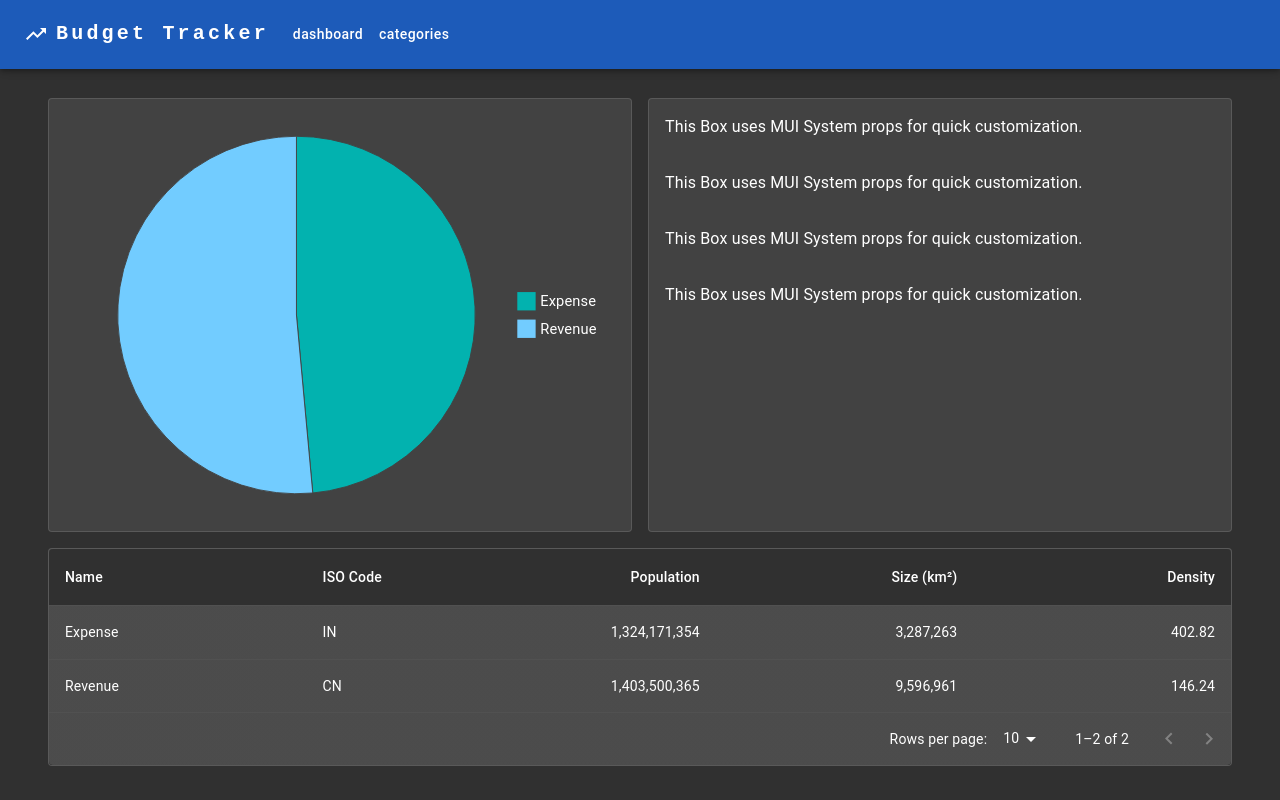
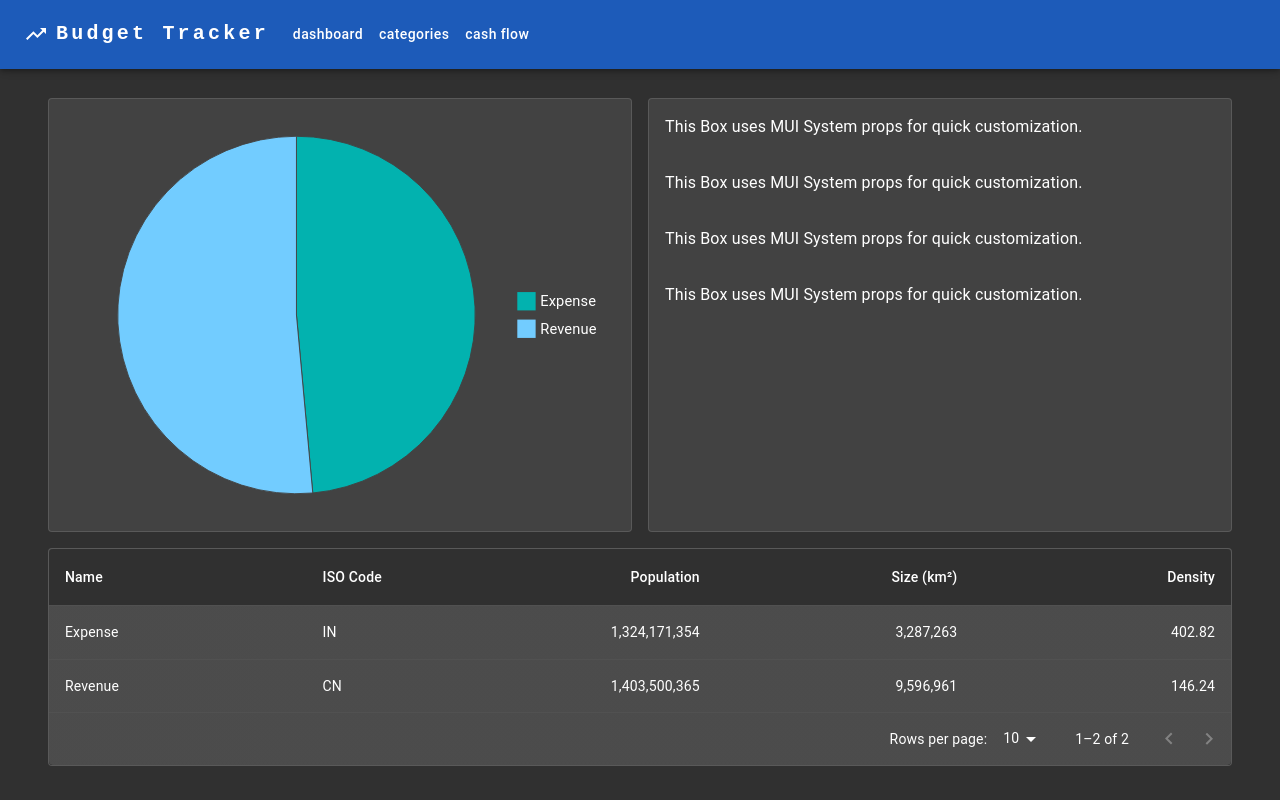
Before and after one commit to dvdprr6/BudgetTracker, a React (Vite) app in the folder ui/: page /BudgetTracker/dashboard in a window 1280 px wide. Built offline with nearby package versions, Linux system fonts and the light colour scheme; the HTML template or start-up script is replaced by a standard one.

Commit message:
add cashflow page

```diff
--- /dev/null
+++ b/ui/src/components/cashFlow/CashFlow.tsx
@@ -0,0 +1,12 @@
+import { Grid } from '@mui/material'
+
+const CashFlow = () => {
+
+  return(
+    <Grid container spacing={2}>
+      <p>Cash Flow Page</p>
+    </Grid>
+  )
+}
+
+export default CashFlow
--- /dev/null
+++ b/ui/src/components/cashFlow/CashFlowPage.tsx
@@ -0,0 +1,6 @@
+import { Navigation } from '@budgettracker-components-navigation'
+import CashFlow from './CashFlow'
+
+const CashFlowPage = () => <Navigation component={<CashFlow />} />
+
+export default CashFlowPage
--- /dev/null
+++ b/ui/src/components/cashFlow/index.tsx
@@ -0,0 +1,3 @@
+import CashFlowPage from './CashFlowPage'
+
+export { CashFlowPage }
--- a/ui/src/components/navigation/Navigation.tsx
+++ b/ui/src/components/navigation/Navigation.tsx
@@ -3,7 +3,7 @@ import MenuIcon from '@mui/icons-material/Menu'
 import TrendingUpIcon from '@mui/icons-material/TrendingUp'
 import { AppBar, Box, Toolbar, IconButton, Typography, Menu, Container, Button, MenuItem } from '@mui/material'
 import { styled } from '@mui/material/styles'
-import { DASHBOARD_REDIRECT, CATEGORIES_REDIRECT } from '@budgettracker-utils'
+import { DASHBOARD_REDIRECT, CATEGORIES_REDIRECT, CASH_FLOW_REDIRECT } from '@budgettracker-utils'
 import { useNavigate } from 'react-router-dom'
 
 const DrawerHeader = styled('div')(({ theme }) => ({
@@ -114,10 +114,13 @@ const Navigation: FC<{ component: ReactNode }> = (props) => {
             </Typography>
             <Box sx={{ flexGrow: 1, display: { xs: 'none', md: 'flex' } }}>
               <Button onClick={() => handleRedirect(DASHBOARD_REDIRECT)} sx={{ my: 2, color: 'white', display: 'block' }}>
-                  Dashboard
+                Dashboard
               </Button>
               <Button onClick={() => handleRedirect(CATEGORIES_REDIRECT)} sx={{ my: 2, color: 'white', display: 'block' }}>
                 Categories
+              </Button>
+              <Button onClick={() => handleRedirect(CASH_FLOW_REDIRECT)} sx={{ my: 2, color: 'white', display: 'block' }}>
+                Cash Flow
               </Button>
             </Box>
           </Toolbar>
--- a/ui/src/utils/constants.ts
+++ b/ui/src/utils/constants.ts
@@ -1,5 +1,6 @@
 export const HOME_REDIRECT: string = '/BudgetTracker'
 export const DASHBOARD_REDIRECT: string = '/BudgetTracker/dashboard'
 export const CATEGORIES_REDIRECT: string = '/BudgetTracker/categories'
+export const CASH_FLOW_REDIRECT: string = '/BudgetTracker/cashFlow'
 
 export const TABLE_MAX_HEIGHT: number = 370
--- a/ui/tsconfig.paths.json
+++ b/ui/tsconfig.paths.json
@@ -7,6 +7,7 @@
       "@budgettracker-components-navigation": ["src/components/navigation*", "src/components/navigation"],
       "@budgettracker-components-dashboard": ["src/components/dashboard*", "src/components/dashboard"],
       "@budgettracker-components-categories": ["src/components/categories*", "src/components/categories"],
+      "@budgettracker-components-cashFlow": ["src/components/cashFlow*", "src/components/cashFlow"],
       "@budgettracker-utils": ["src/utils*", "src/utils"]
     }
   }
--- a/ui/vite.config.ts
+++ b/ui/vite.config.ts
@@ -13,6 +13,7 @@ export default defineConfig({
       '@budgettracker-components-navigation': path.resolve(__dirname, './src/components/navigation'),
       '@budgettracker-components-dashboard': path.resolve(__dirname, './src/components/dashboard'),
       '@budgettracker-components-categories': path.resolve(__dirname, './src/components/categories'),
+      '@budgettracker-components-cashFlow': path.resolve(__dirname, './src/components/cashFlow'),
       '@budgettracker-utils': path.resolve(__dirname, './src/utils')
     }
   }
```
Also changed, not shown: ui/src/App.tsx (+6 -1 lines), 1 other file (tests, documents, lock files or other folders).
